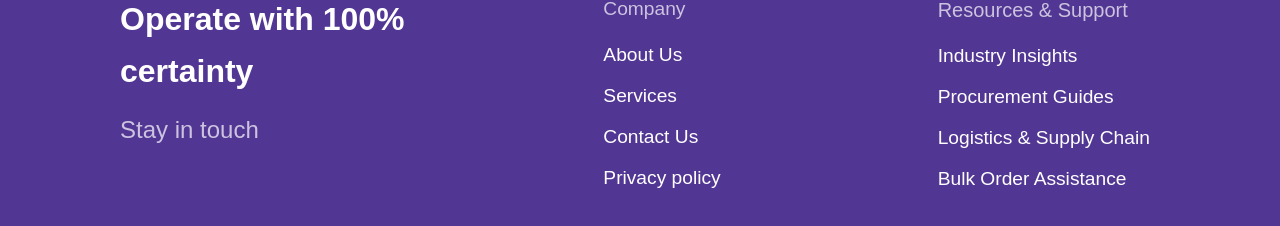
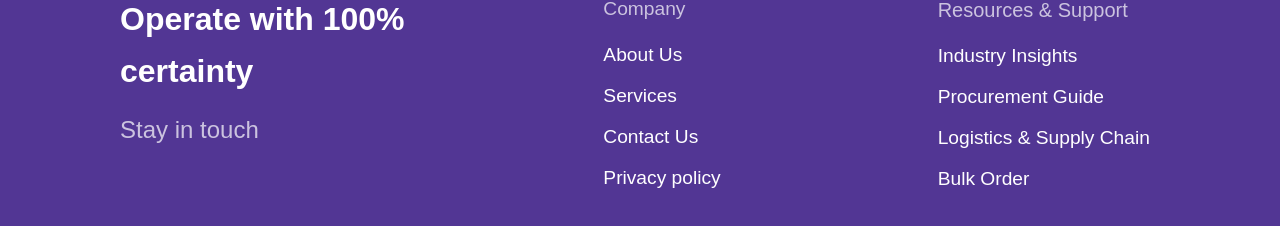
Before and after one commit to prajwalshahane108/DemandHives, a Next.js app: page / in a window 1280 px wide. Shown: the part 5357-5583 px from the top of the page. Built offline with nearby package versions, Linux system fonts and the light colour scheme.

Commit message:
updated footer

```diff
--- a/src/app/components/Footer.js
+++ b/src/app/components/Footer.js
@@ -265,9 +265,9 @@ const CogsyClone = () => {
                     mb: 4
                   }}>
                     <Link href="#" color="#ffffff" underline="none">Industry Insights</Link>
-                    <Link href="#" color="#ffffff" underline="none">Procurement Guides</Link>
+                    <Link href="#" color="#ffffff" underline="none">Procurement Guide</Link>
                     <Link href="#" color="#ffffff" underline="none">Logistics & Supply Chain</Link>
-                    <Link href="#" color="#ffffff" underline="none">Bulk Order Assistance</Link>
+                    <Link href="#" color="#ffffff" underline="none">Bulk Order </Link>
                   </Box>
 
                   {/* <Typography variant="h6" sx={{ mt: 2, mb: 2, color: "rgba(255,255,255,0.7)" }}>
```
